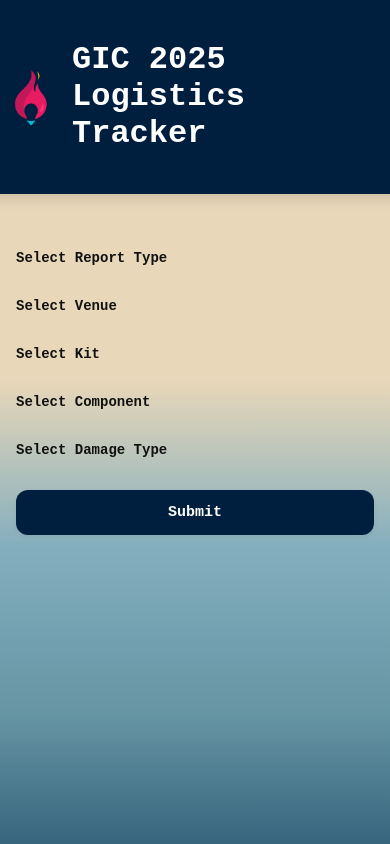
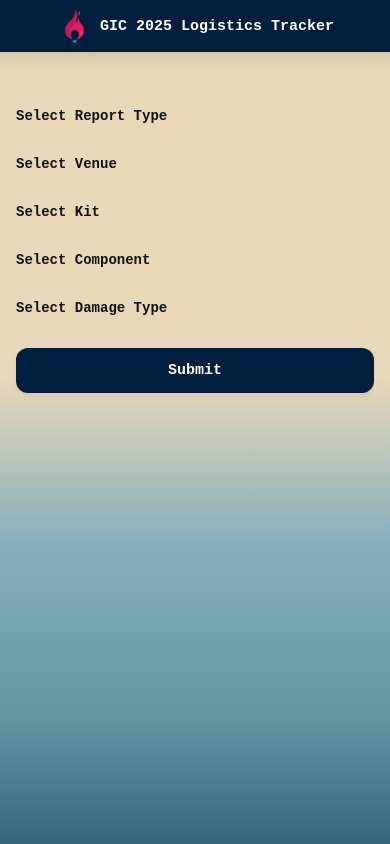
Before and after one commit to BBD-gic/GIC-2025-Logistics-Tracker, a website: page public/index.html in a window 390 px wide. Shown: the top 844 px of the page. Drawn offline with Linux system fonts and the light colour scheme; no server answers.

Commit message:
Update style.css for compact header

```diff
--- a/public/style.css
+++ b/public/style.css
@@ -35,8 +35,8 @@ header {
   display: flex;
   align-items: center;
   justify-content: center;
-  gap: 12px;
-  padding: 20px 24px;
+  gap: 8px; /* reduced gap */
+  padding: 10px 16px; /* reduced padding */
   font-family: 'Cascadia Code', monospace;
   border-bottom-left-radius: 12px;
   border-bottom-right-radius: 12px;
@@ -44,8 +44,13 @@ header {
 }
 
 header img {
-  width: 60px;
-  height: 60px;
+  width: 40px; /* was 60px */
+  height: 40px;
+}
+
+header h1 {
+  font-size: 16px; /* adjust for compact layout */
+  margin: 0;
 }
 
 main {
@@ -160,4 +165,18 @@ button.selected {
   #submit-btn {
     width: 100%;
   }
+
+  header {
+    padding: 8px 12px;
+  }
+
+  header img {
+    width: 36px;
+    height: 36px;
+  }
+
+  header h1 {
+    font-size: 15px;
+  }
+
 }
```
